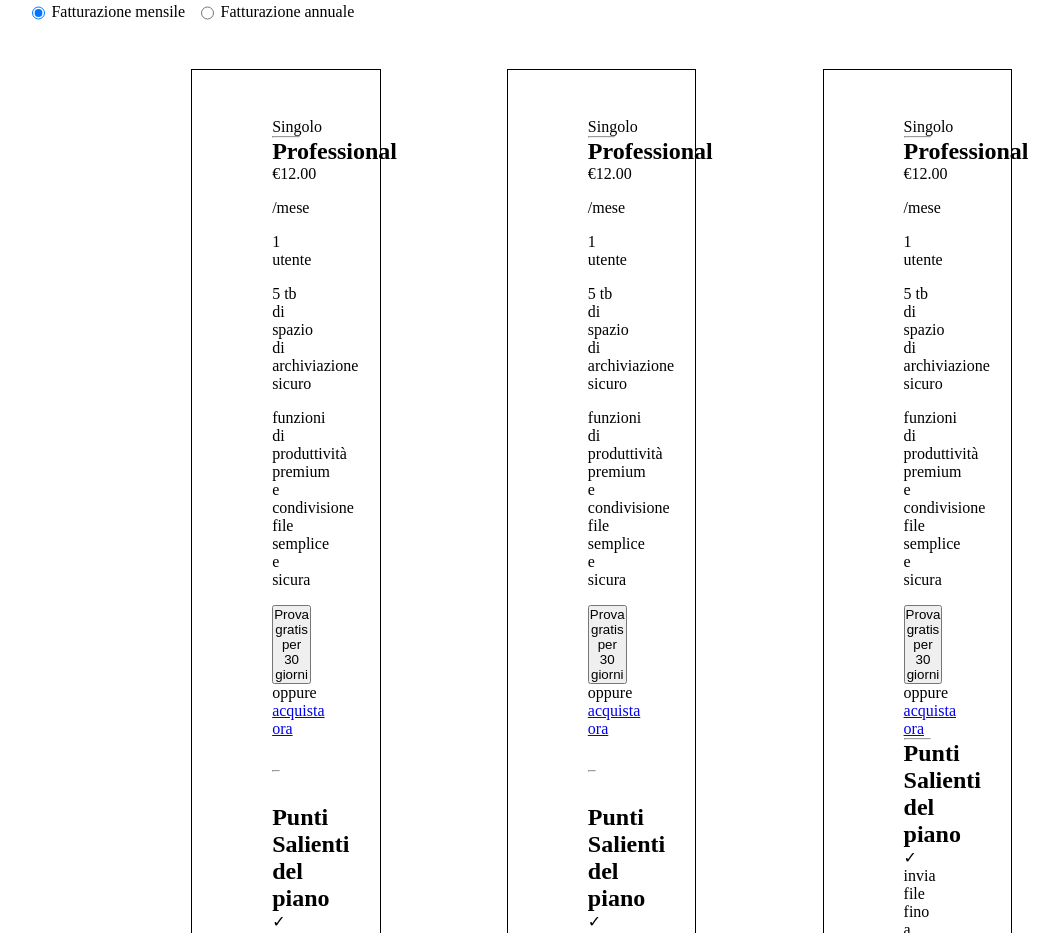
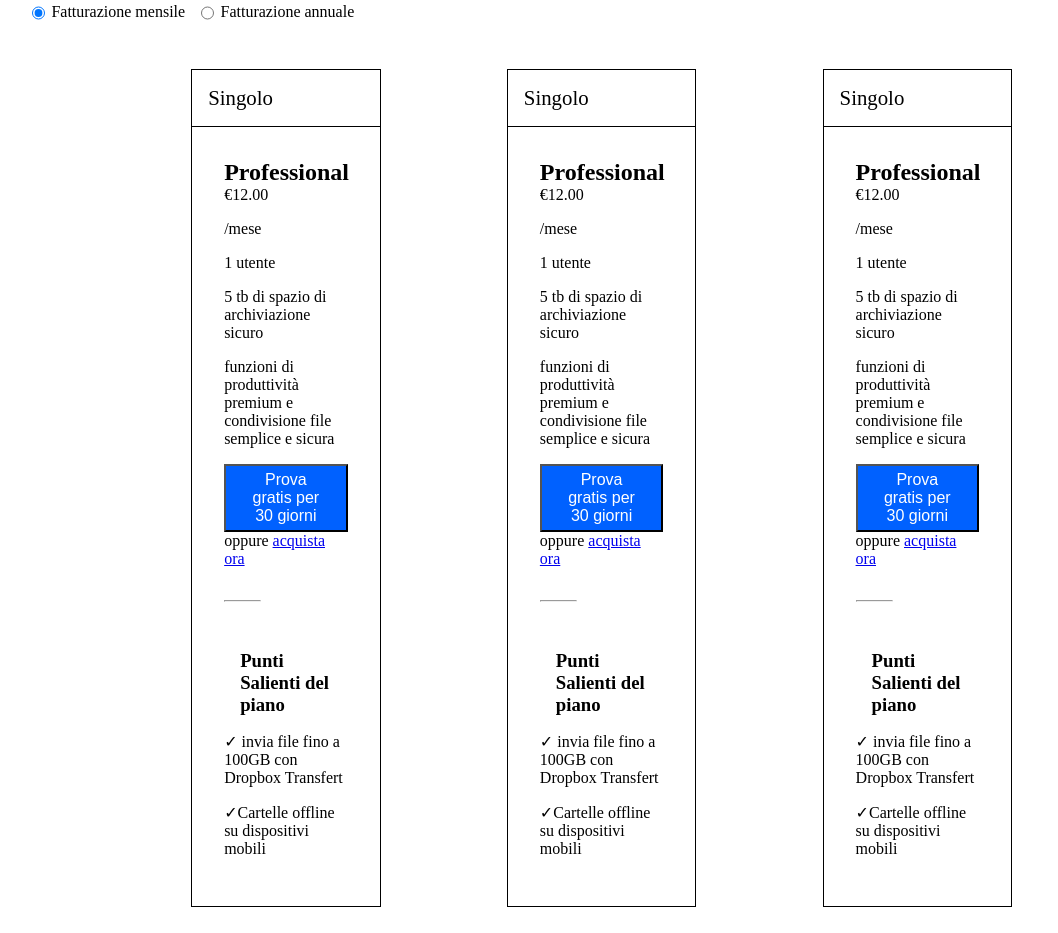
Before and after one commit to CiroFiniello/htmlcss-dropbox, a plain HTML site: page index.html in a window 1280 px wide. Shown: the part 852-1785 px from the top of the page, without its empty margins (80-1138 px from the left). Drawn offline with Linux system fonts and the light colour scheme.

Commit message:
riposizionamento cards  inizio sezione team

```diff
--- a/index.html
+++ b/index.html
@@ -43,11 +43,25 @@
               Lorem ipsum dolor sit amet consectetur adipisicing elit. Atque,
               velit at commodi, assumenda dolore architecto illo tempora harum
               deleniti accusantium nisi consequuntur tempore vero dolores rerum
-              aspernatur! Nulla, minima iusto. Lorem ipsum dolor sit amet consectetur adipisicing elit. Laborum maiores eius, magni sit neque aspernatur excepturi impedit veritatis inventore molestias illum modi laudantium sapiente ab quaerat commodi saepe pariatur quod?
-              Rerum neque, hic porro saepe cumque sit, dolorum quidem consequatur accusantium dicta ad earum? Quam exercitationem, dignissimos eaque odio doloremque commodi. Harum nostrum error debitis quia placeat? Esse, porro saepe.
-              Debitis cumque nulla quos molestiae est. Qui dolores modi aut quidem hic. Tenetur ullam molestiae quas, quam perspiciatis, dolorum at ea architecto dolor aspernatur quo? Nemo eos deserunt officia molestiae?
-              Debitis suscipit pariatur ab obcaecati esse facere ratione voluptatem sed officia fugiat. Cupiditate odio dicta enim expedita neque quidem iste recusandae. Soluta aspernatur quos doloremque saepe. Asperiores expedita neque illo.
-              Nostrum odio dolorum, iusto suscipit at amet a dolore illo ratione possimus vero. Ab temporibus, ipsam esse explicabo expedita sapiente doloremque odit nisi eligendi voluptas, laudantium corporis quos repudiandae. Distinctio!
+              aspernatur! Nulla, minima iusto. Lorem ipsum dolor sit amet
+              consectetur adipisicing elit. Laborum maiores eius, magni sit
+              neque aspernatur excepturi impedit veritatis inventore molestias
+              illum modi laudantium sapiente ab quaerat commodi saepe pariatur
+              quod? Rerum neque, hic porro saepe cumque sit, dolorum quidem
+              consequatur accusantium dicta ad earum? Quam exercitationem,
+              dignissimos eaque odio doloremque commodi. Harum nostrum error
+              debitis quia placeat? Esse, porro saepe. Debitis cumque nulla quos
+              molestiae est. Qui dolores modi aut quidem hic. Tenetur ullam
+              molestiae quas, quam perspiciatis, dolorum at ea architecto dolor
+              aspernatur quo? Nemo eos deserunt officia molestiae? Debitis
+              suscipit pariatur ab obcaecati esse facere ratione voluptatem sed
+              officia fugiat. Cupiditate odio dicta enim expedita neque quidem
+              iste recusandae. Soluta aspernatur quos doloremque saepe.
+              Asperiores expedita neque illo. Nostrum odio dolorum, iusto
+              suscipit at amet a dolore illo ratione possimus vero. Ab
+              temporibus, ipsam esse explicabo expedita sapiente doloremque odit
+              nisi eligendi voluptas, laudantium corporis quos repudiandae.
+              Distinctio!
             </p>
           </div>
         </div>
@@ -55,7 +69,7 @@
       <main>
         <div class="main-contenitor flex">
           <div class="up-article">
-            <h1>Trova il piano business che fa per te </h1>
+            <h1>Trova il piano business che fa per te</h1>
             <div class="radio">
               <input type="radio" id="business" name="drone" value="" checked />
               <p>Fatturazione mensile</p>
@@ -63,82 +77,120 @@
               <p>Fatturazione annuale</p>
             </div>
           </div>
-          <div class="center-main ">
+          <div class="center-main">
             <article class="cards">
               <div class="upcard">
+                <div class="targa">
                   <p>Singolo</p>
-              <hr>
+                </div>
+                <div class="main-card">
                   <h1>Professional</h1>
                   <ul>
                     <li>&euro;12.00</li>
                     <li>/mese</li>
                     <li>1 utente</li>
                     <li>5 tb di spazio di archiviazione sicuro</li>
-                <li>funzioni di produttività premium e condivisione file semplice e sicura</li>
+                    <li>
+                      funzioni di produttività premium e condivisione file
+                      semplice e sicura
+                    </li>
                   </ul>
-              <button>Prova gratis per 30 giorni </button>
+                  <button class="button bg-blu font-white">
+                    Prova gratis per 30 giorni
+                  </button>
                   <p>oppure <a href="acquista">acquista ora</a></p>
                   <div class="hr-article">
-              <hr>
+                    <hr />
                   </div>
-              <h2>Punti Salienti del piano</h2>
+                  <h3>Punti Salienti del piano</h3>
                   <ul>
-                <li> <span>&check;</span> invia file fino a 100GB con Dropbox Transfert</li>
-                <li><span>&check;</span>Cartelle offline su dispositivi mobili</li>
+                    <li>
+                      <span>&check;</span> invia file fino a 100GB con Dropbox
+                      Transfert
+                    </li>
+                    <li>
+                      <span>&check;</span>Cartelle offline su dispositivi mobili
+                    </li>
                   </ul>
                 </div>
+              </div>
             </article>
-
             <article class="cards">
               <div class="upcard">
+                <div class="targa">
                   <p>Singolo</p>
-              <hr>
+                </div>
+                <div class="main-card">
                   <h1>Professional</h1>
                   <ul>
                     <li>&euro;12.00</li>
                     <li>/mese</li>
                     <li>1 utente</li>
                     <li>5 tb di spazio di archiviazione sicuro</li>
-                <li>funzioni di produttività premium e condivisione file semplice e sicura</li>
+                    <li>
+                      funzioni di produttività premium e condivisione file
+                      semplice e sicura
+                    </li>
                   </ul>
-              <button>Prova gratis per 30 giorni </button>
+                  <button class="button bg-blu font-white">
+                    Prova gratis per 30 giorni
+                  </button>
                   <p>oppure <a href="acquista">acquista ora</a></p>
                   <div class="hr-article">
-                <hr>
+                    <hr />
                   </div>
-              <h2>Punti Salienti del piano</h2>
+                  <h3>Punti Salienti del piano</h3>
                   <ul>
-                <li> <span>&check;</span> invia file fino a 100GB con Dropbox Transfert</li>
-                <li><span>&check;</span>Cartelle offline su dispositivi mobili</li>
+                    <li>
+                      <span>&check;</span> invia file fino a 100GB con Dropbox
+                      Transfert
+                    </li>
+                    <li>
+                      <span>&check;</span>Cartelle offline su dispositivi mobili
+                    </li>
                   </ul>
+                </div>
               </div>
             </article>
             <article class="cards">
               <div class="upcard">
+                <div class="targa">
                   <p>Singolo</p>
-              <hr>
+                </div>
+                <div class="main-card">
                   <h1>Professional</h1>
                   <ul>
                     <li>&euro;12.00</li>
                     <li>/mese</li>
                     <li>1 utente</li>
                     <li>5 tb di spazio di archiviazione sicuro</li>
-                <li>funzioni di produttività premium e condivisione file semplice e sicura</li>
+                    <li>
+                      funzioni di produttività premium e condivisione file
+                      semplice e sicura
+                    </li>
                   </ul>
-              <button>Prova gratis per 30 giorni </button>
+                  <button class="button bg-blu font-white">
+                    Prova gratis per 30 giorni
+                  </button>
                   <p>oppure <a href="acquista">acquista ora</a></p>
-              <hr>
-              <h2>Punti Salienti del piano</h2>
+                  <div class="hr-article">
+                    <hr />
+                  </div>
+                  <h3>Punti Salienti del piano</h3>
                   <ul>
-                <li> <span>&check;</span> invia file fino a 100GB con Dropbox Transfert</li>
-                <li><span>&check;</span>Cartelle offline su dispositivi mobili</li>
+                    <li>
+                      <span>&check;</span> invia file fino a 100GB con Dropbox
+                      Transfert
+                    </li>
+                    <li>
+                      <span>&check;</span>Cartelle offline su dispositivi mobili
+                    </li>
                   </ul>
+                </div>
               </div>
             </article>
           </div>
-          <section class="team">
-
-          </section>
+          <section class="team"></section>
         </div>
       </main>
       <footer></footer>
--- a/style.css
+++ b/style.css
@@ -48,18 +48,33 @@ padding: 3rem;
 input{
   margin: 0.1rem 0.4rem 0 1rem;
 }
+.targa{
+  border-bottom: 1px solid black;
+  margin: 0;
+  padding: 0;
+  width: 100%;
+}
 .up-article  > p {
 display: inline-block;
 }
 .flex{
   display: flex;
 }
+.targa{
+  padding: 1rem;
+  font-size: 1.3rem;
+}
 article.cards{
   width: 20%;
-padding-left: 5rem;
 border: 1px solid black;
 text-align: left;
-padding: 3rem 5rem;
+}
+.button{
+  padding: 5px 21px;
+  font-size: 1rem;
+}
+div.main-card{
+  padding: 2rem;
 }
 .hr-article{
   padding: 2rem 0rem;
@@ -85,3 +100,12 @@ section.team{
   margin: 5rem;
   border: 1px solid black;
 }
+.bg-blu{
+  background-color:#0061ff;
+}
+.font-white{
+  color: white;
+}
+.main-card > h3{
+  padding: 1rem;
+}
```
Lines whose indentation alone changed are shown as unchanged.
